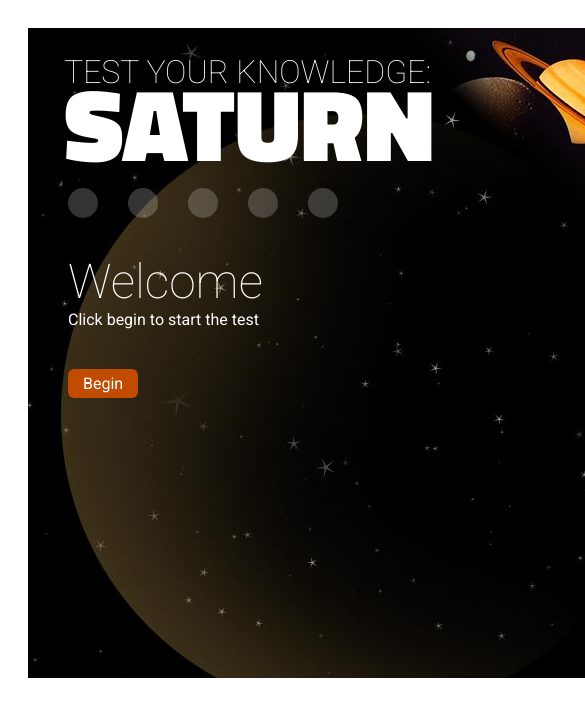
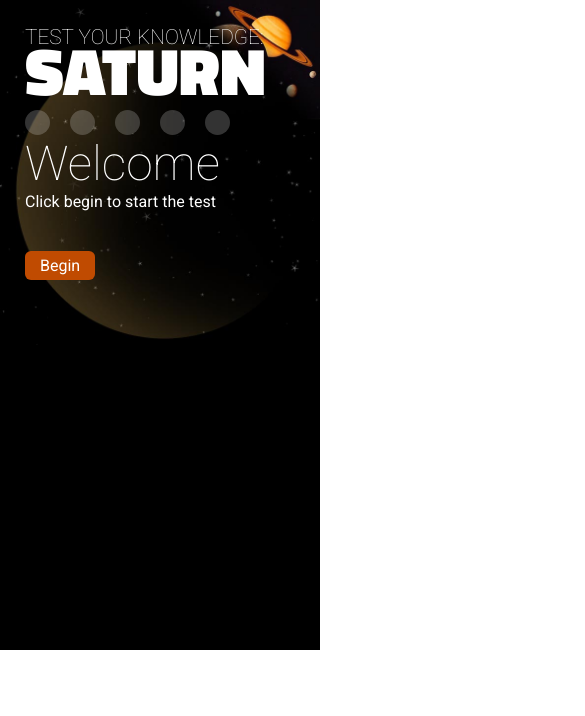
Before and after one commit to Macro-X/angular-training, a plain HTML site: page angular-simple-quiz/index.html in a window 390 px wide. Shown: the top 716 px of the page, 585 px wide, since content can reach past the window. Drawn offline with Linux system fonts and the light colour scheme.

Commit message:
no message

```diff
--- a/angular-simple-quiz/css/quiz.css
+++ b/angular-simple-quiz/css/quiz.css
@@ -270,3 +270,89 @@ body {
 #myQuiz .inactive.answered {
     left: -1350px;
 }
+
+@media screen and (max-width: 650px) {
+    body {
+        padding: 0;
+        margin: 0
+    }
+    #myQuiz {
+        width: 320px;
+        background-size: 320px auto;
+    }
+    #myQuiz h1 {
+        width: 300px;
+        font-size: 1.3em;
+        top: 25px;
+        left: 25px;
+    }
+    #myQuiz h1 span {
+        line-height: 43px;
+    }
+    #myQuiz h2 span {
+        margin: 0;
+    }
+    #myQuiz h3 span {
+        font-size: 2.2em;
+        margin-bottom: 15px;
+    }
+    #myQuiz .progress {
+        width: 300px;
+        top: 110px;
+        left: 25px
+    }
+    #myQuiz .progress div {
+        width: 25px;
+        height: 25px;
+        margin-right: 20px
+    }
+    #myQuiz .progress div::after {
+        top: -30px;
+        width: 53px;
+        height: 33px;
+    }
+    #myQuiz .intro {
+        width: 300px;
+        top: 135px;
+        left: 330px;
+    }
+    #myQuiz .question {
+        width: 300px;
+        top: 135px;
+        left: 330px;
+    }
+    #myQuiz .question .txt {
+        font-size: 1.4em;
+        margin-bottom: 15px;
+    }
+    #myQuiz .question .ans {
+        font-size: 1em;
+        padding: 5px 10px;
+        margin-bottom: 10px;
+    }
+    #myQuiz .question .ans.image {
+        min-height: 45px;
+        background-size: auto 45px;
+    }
+    #myQuiz .question .ans.image:hover {
+        background-color: #000;
+    }
+    #myQuiz .results {
+        width: 260px;
+        top: 150px;
+        left: 330px;
+    }
+    #myQuiz .results .share {
+        margin-top: 20px;
+    }
+    #myQuiz .results a.btn {
+        margin-bottom: 20px;
+    }
+    #myQuiz .active {
+        left: 25px;
+    }
+    #myQuiz .intro.inactive,
+    #myQuiz .inactive.answered {
+        left: -650px;
+    }
+}
--- a/angular-simple-quiz/js/quiz.js
+++ b/angular-simple-quiz/js/quiz.js
@@ -64,7 +64,7 @@
             var twitterLink = '<a class="btn twitter" target="_blank" href="http://twitter.com/share?text=Beat me at&amp;hashtags=SaturnQuiz&amp;url='+ url +'" >Tweet your score</a>';
             var facebookLink = '<a class="btn facebook" href="#" >Share on Facebook</a>';
 
-            var newMarkup = emailLink + twitterLink + facebookLink;
+            var newMarkup = emailLink + twitterLink;
 
             return $sce.trustAsHtml(newMarkup);
         }
```
